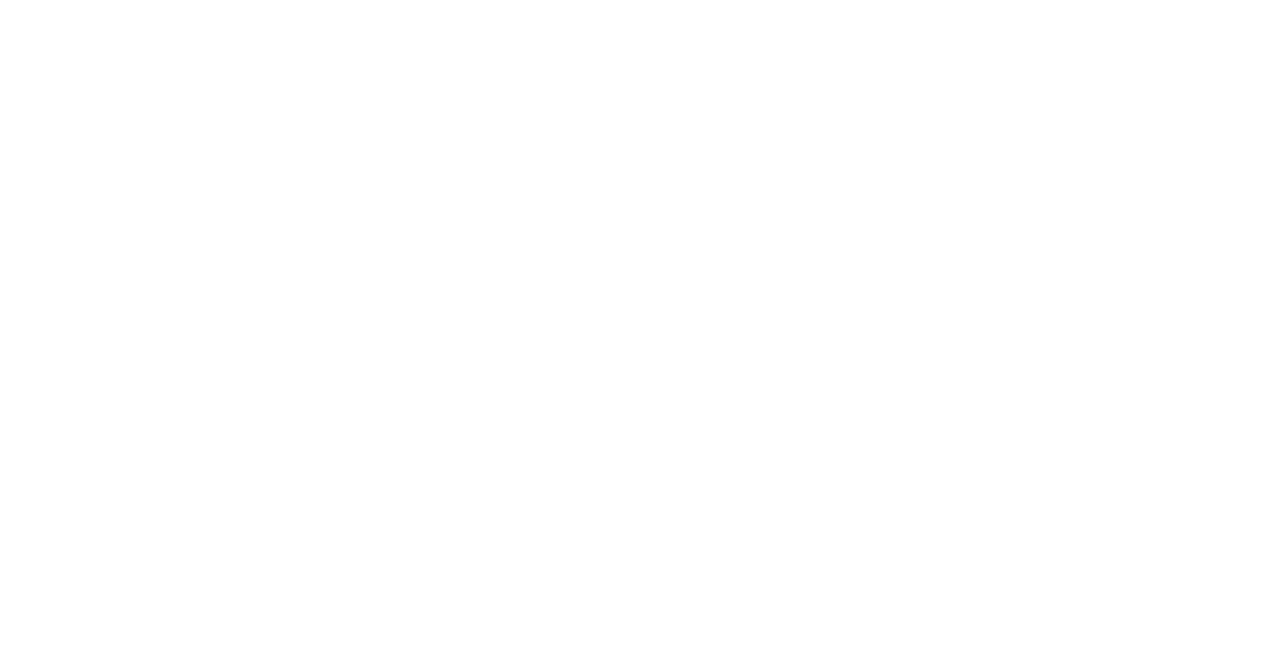
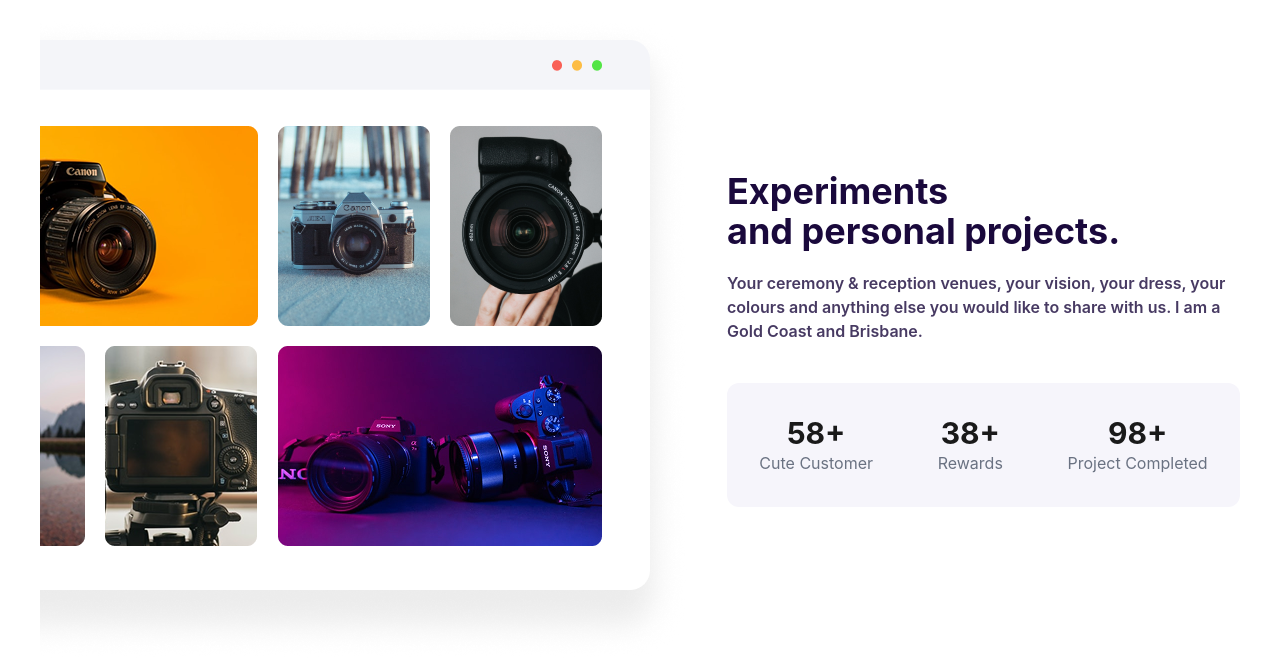
Before and after one commit to 2024xuja/Zoka, a React (Vite) app: page / in a window 1280 px wide. Shown: the part 2286-2945 px from the top of the page. Before the commit the page ends 2225 px from the top, so only its background shows below. Built offline with nearby package versions, Linux system fonts and the light colour scheme.

Commit message:
Projects has done bro

```diff
--- a/src/App.jsx
+++ b/src/App.jsx
@@ -2,6 +2,7 @@
 import Happens from "./components/Happens"
 import HeroSection from "./components/HeroSection"
 import Navbar from "./components/Navbar"
+import Projects from "./components/Projects"
 
 function App() {
   return (
@@ -10,6 +11,7 @@
       <HeroSection/>
       <Happens />
       <Choose />
+      <Projects />
     </>
   )
 }
--- /dev/null
+++ b/src/components/Projects.jsx
@@ -0,0 +1,34 @@
+import Full from '../assets/Full.png'
+
+export default function () {
+  return (
+    <section className="h-screen flex flex-col md:flex-row items-center justify-between gap-10 p-10">
+     <img src={Full} alt="" className='w-804px h-550px shadow-4xl'  />
+      <div className="w-full md:w-1/2">
+        <h1 className="font-bold text-4xl text-[#1A093C] mb-5">
+          Experiments <br /> and personal projects.
+        </h1>
+        <p className="font-semibold text-[#1A093C] opacity-80 mb-10">
+          Your ceremony & reception venues, your vision, your dress, your <br />
+          colours and anything else you would like to share with us. I am a <br /> Gold
+          Coast and Brisbane.
+        </p>
+
+        <div className=" h-full bg-[#F6F5FB] py-8 flex items-center justify-around rounded-xl">
+          <div className="flex flex-col items-center">
+            <span className="text-3xl font-bold text-[#1A1A1A]">58+</span>
+            <span className="text-gray-500">Cute Customer</span>
+          </div>
+          <div className="flex flex-col items-center">
+            <span className="text-3xl font-bold text-[#1A1A1A]">38+</span>
+            <span className="text-gray-500">Rewards</span>
+          </div>
+          <div className="flex flex-col items-center">
+            <span className="text-3xl font-bold text-[#1A1A1A]">98+</span>
+            <span className="text-gray-500">Project Completed</span>
+          </div>
+        </div>
+      </div>
+    </section>
+  );
+}
```
Also changed, not shown: src/assets/Full.png (added).
